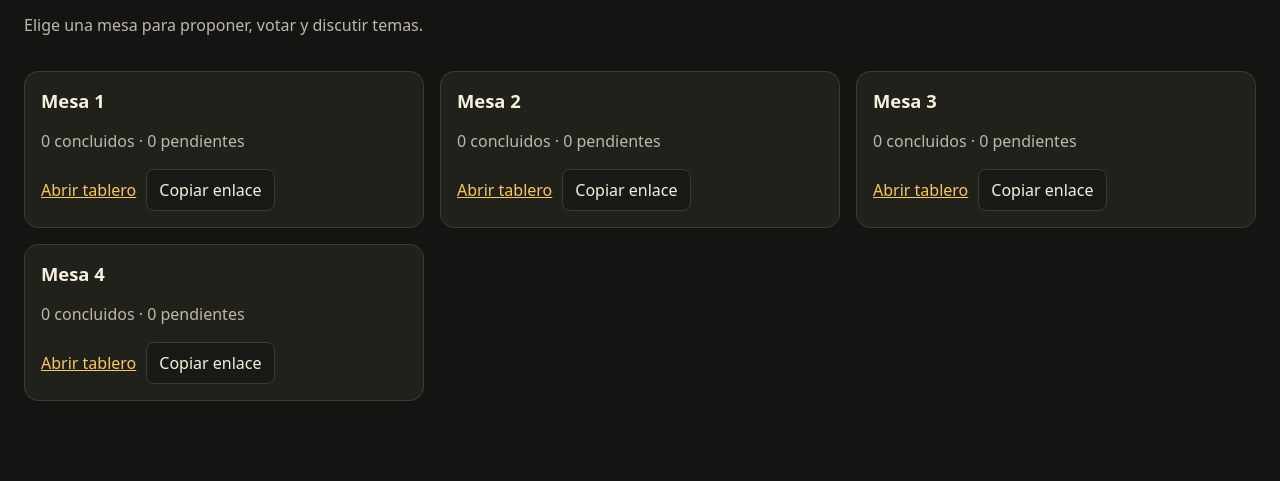
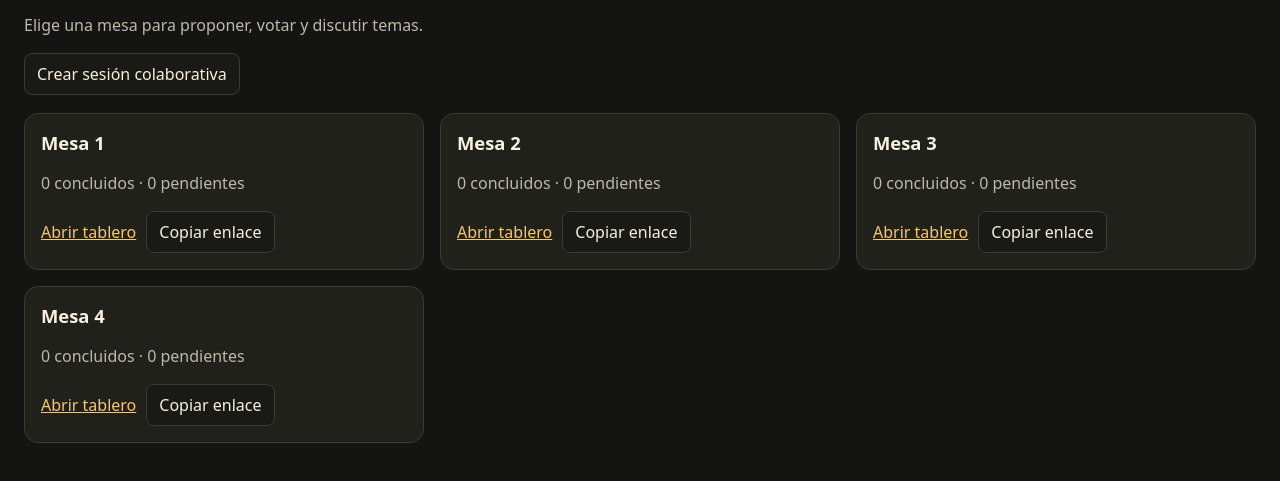
Before and after one commit to Shadow192126/lean-beer-mesas, a plain HTML site: page index.html in a window 1280 px wide. Shown: the part 213-694 px from the top of the page. Drawn offline with Linux system fonts and the light colour scheme.

Commit message:
Conecta la app publicada con Supabase

```diff
--- a/index.html
+++ b/index.html
@@ -16,8 +16,8 @@
 <script src="https://cdn.sheetjs.com/xlsx-0.20.3/package/dist/xlsx.full.min.js"></script>
 <script>
 'use strict';
-const SUPABASE_URL = '';
-const SUPABASE_PUBLISHABLE_KEY = '';
+const SUPABASE_URL = 'https://nqpognrpjfeikkkyhfpz.supabase.co';
+const SUPABASE_PUBLISHABLE_KEY = 'sb_publishable_ZJlbfILsFFsht4ymuVTeHg_038BNa70';
 const params = new URLSearchParams(location.search);
 const session = params.get('sesion') || 'demo';
 const remote = Boolean(SUPABASE_URL && SUPABASE_PUBLISHABLE_KEY && params.has('sesion'));
```
